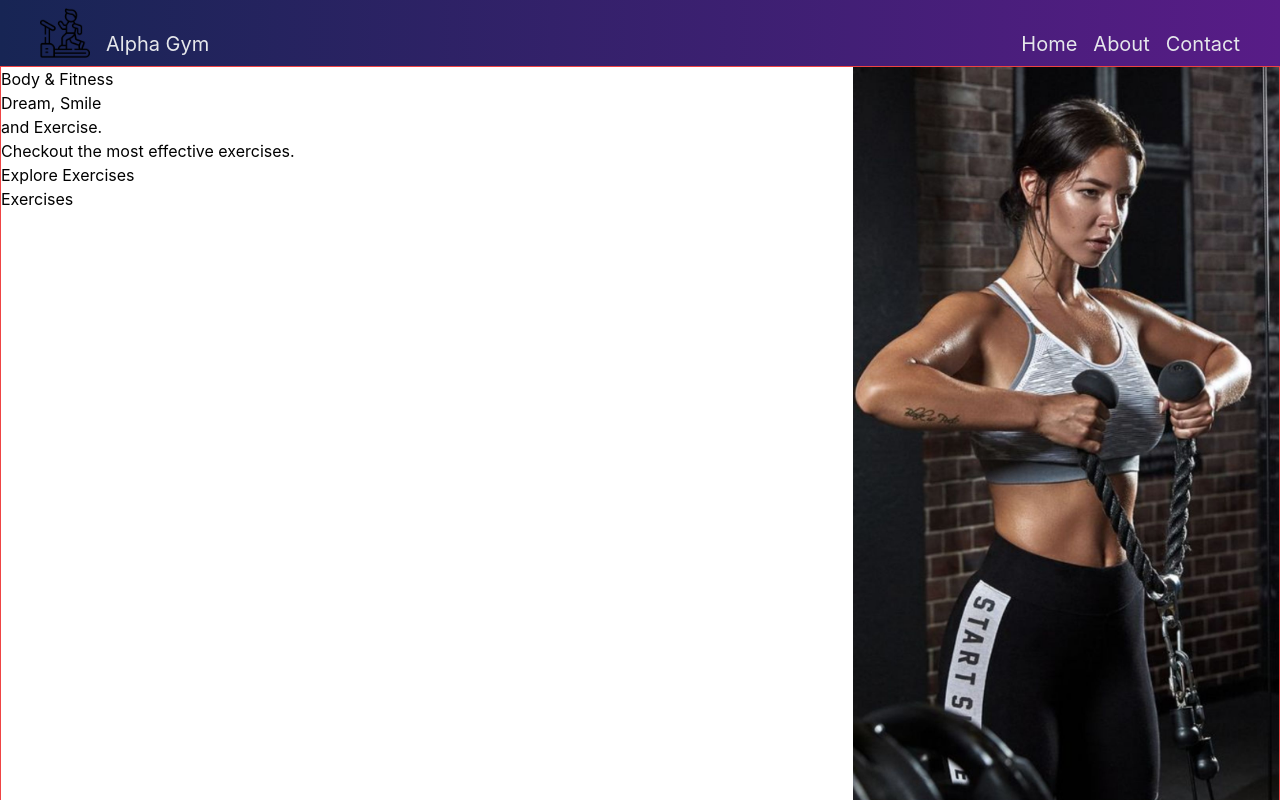
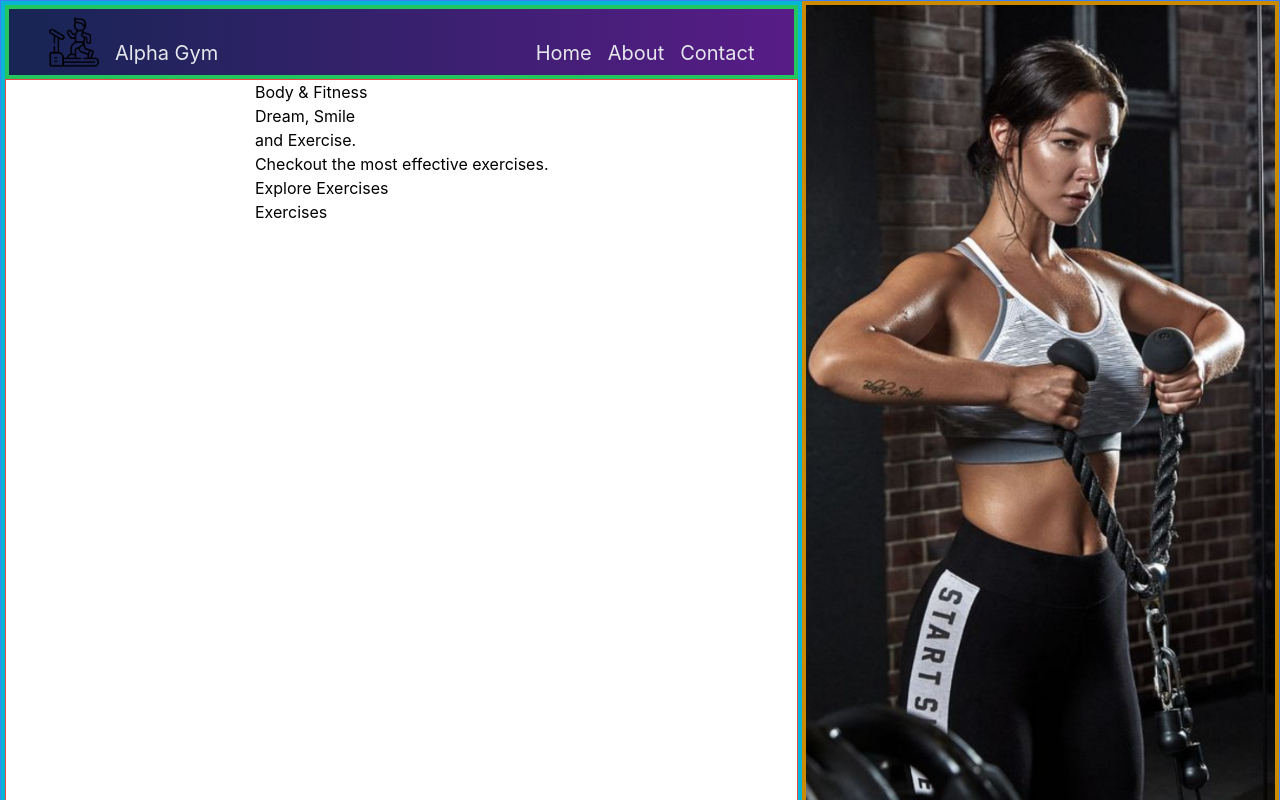
Before and after one commit to oovillagran/alpha_gym, a React (Create React App) app: page / in a window 1280 px wide. Shown: the top 800 px of the page. Built offline with nearby package versions, Linux system fonts and the light colour scheme.

Commit message:
Correct home page

```diff
--- a/src/components/Header.js
+++ b/src/components/Header.js
@@ -1,9 +1,13 @@
 import { NavLink } from 'react-router-dom';
 import logo from '../assets/logo.png';
+import HeroImg from '../assets/images/banner.png';
+import HeroBanner from './HeroBanner';
 
 export default function Header() {
   return (
-    <header className="flex items-end justify-between px-10 py-2 text-xl text-gray-200 bg-gradient-to-r from-blue-950 to-purple-900">
+    <div className="flex justify-between border border-blue-500">
+      <div className="border-4 border-cyan-500 w-full">
+        <header className="flex items-end justify-between px-10 py-2 text-xl text-gray-200 bg-gradient-to-r from-blue-950 to-purple-900 border-4 border-green-500">
           <div className="flex">
             <NavLink to="/" className="flex items-end gap-4">
               <img src={logo} alt="logo" width="50" className="text-gray-200" />
@@ -16,5 +20,11 @@ export default function Header() {
             <NavLink to="/contact" className="hover:underline">Contact</NavLink>
           </div>
         </header>
+        <HeroBanner />
+      </div>
+      <div className="border-4 border-yellow-600">
+        <img src={HeroImg} alt="HeroBanner" width={750} />
+      </div>
+    </div>
   );
 }
--- a/src/components/HeroBanner.js
+++ b/src/components/HeroBanner.js
@@ -1,8 +1,8 @@
-import HeroImage from '../assets/images/banner.png';
+// import HeroImage from '../assets/images/banner.png';
 
 function HeroBanner() {
   return (
-    <div className="flex justify-between border border-red-500">
+    <div className="flex justify-center border border-red-500 h-full">
       <div>
         <h1>
           Body & Fitness
@@ -22,7 +22,7 @@ function HeroBanner() {
           Exercises
         </p>
       </div>
-      <img src={HeroImage} alt="banner" className="w-1/3 h-auto" />
+      {/* <img src={HeroImage} alt="banner" className="w-1/3 h-auto" /> */}
       {/* <div>
       </div> */}
     </div>
```
Lines whose indentation alone changed are shown as unchanged.
